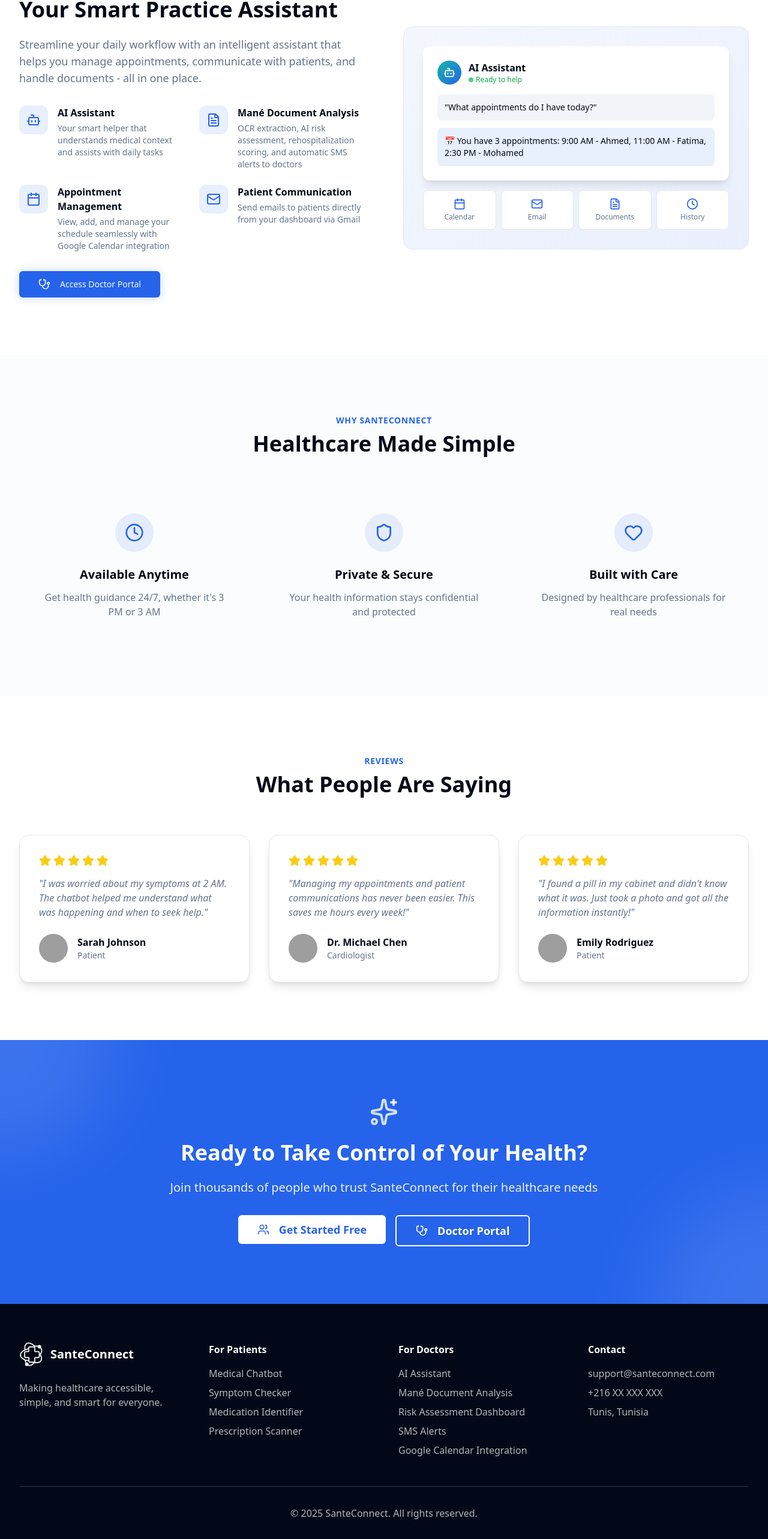
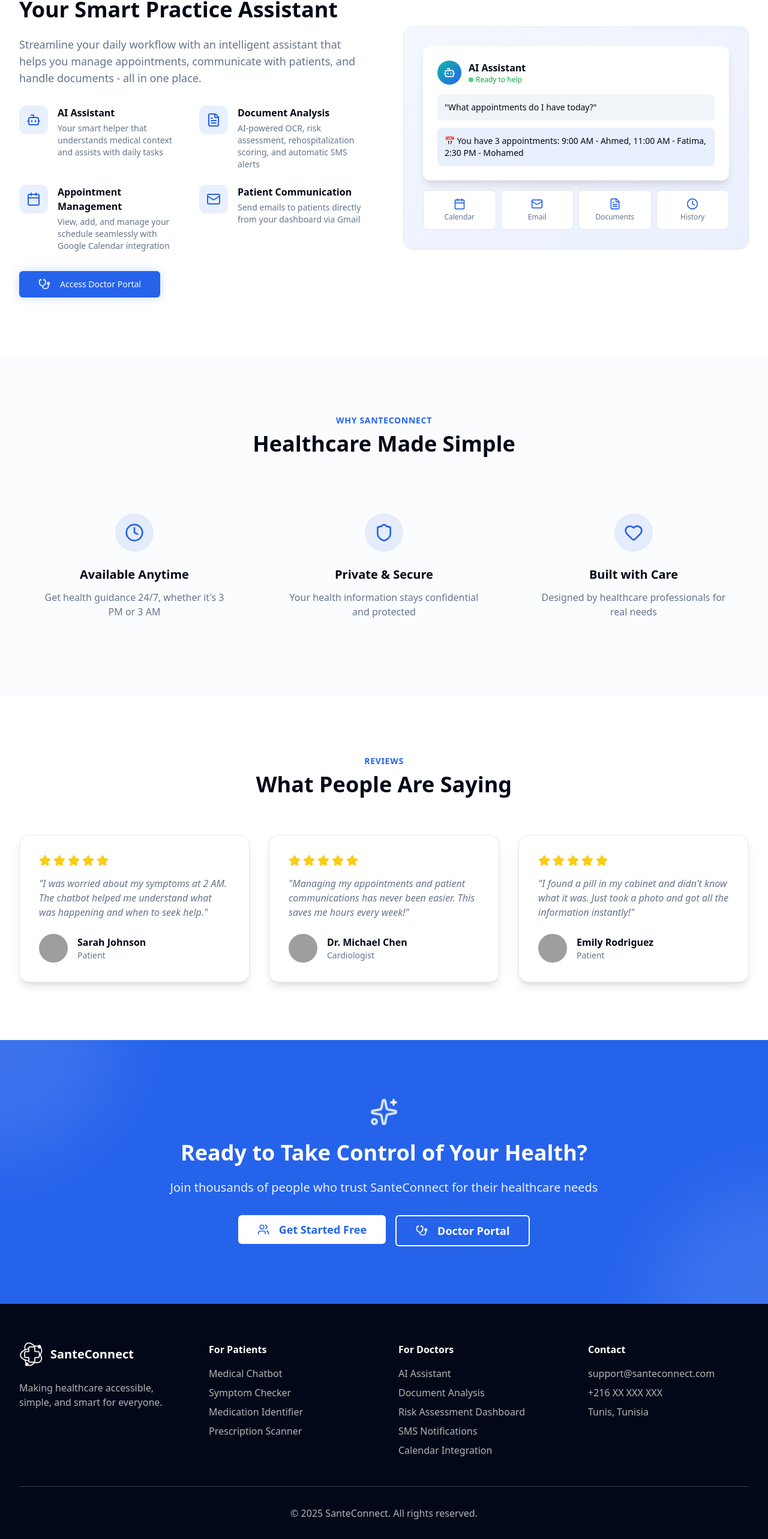
Before and after one commit to chih3b/SanteConnect, a React (Create React App) app in the folder frontend/: page / in a window 1280 px wide. Shown: the part 2156-4722 px from the top of the page at 60% size. Built offline with nearby package versions, Linux system fonts and the light colour scheme; grey boxes are pictures that could not be loaded; the HTML template or start-up script is replaced by a standard one.

Commit message:
fix: clean up landing page feature descriptions

```diff
--- a/frontend/src/components/LandingPage.js
+++ b/frontend/src/components/LandingPage.js
@@ -112,8 +112,8 @@
   },
   {
     icon: FileText,
-    title: "Mané Document Analysis",
-    description: "OCR extraction, AI risk assessment, rehospitalization scoring, and automatic SMS alerts to doctors",
+    title: "Document Analysis",
+    description: "AI-powered OCR, risk assessment, rehospitalization scoring, and automatic SMS alerts",
   },
   {
     icon: Calendar,
@@ -610,10 +610,10 @@
               <h4 className="font-semibold mb-4">For Doctors</h4>
               <ul className="space-y-2 text-background/70">
                 <li>AI Assistant</li>
-                <li>Mané Document Analysis</li>
+                <li>Document Analysis</li>
                 <li>Risk Assessment Dashboard</li>
-                <li>SMS Alerts</li>
-                <li>Google Calendar Integration</li>
+                <li>SMS Notifications</li>
+                <li>Calendar Integration</li>
               </ul>
             </div>
 
```
